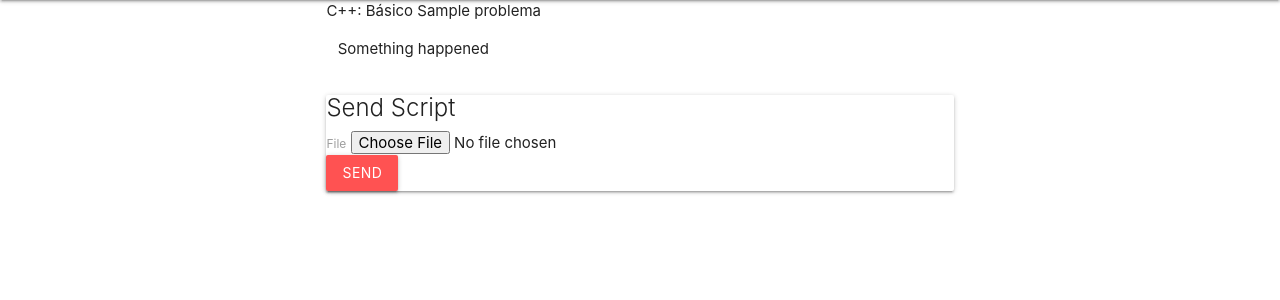
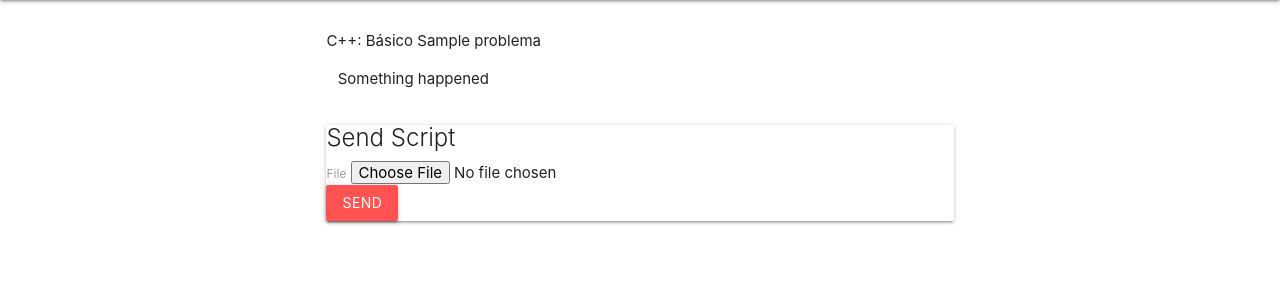
Before and after one commit to flouMicaza/NinasProject, a Django app: page /1/curso/1/problema/ in a window 1280 px wide. Shown: the part 64-364 px from the top of the page. Run offline with Django 3.2, Linux system fonts and the light colour scheme; a user stored in the database is signed in; data comes from the database, SQL or seed files in the repository; tables that the repository leaves empty hold one stand-in row (values such as "Sample post"); style sheets or scripts are compiled from the project's sources; parts of the project's set-up code (start-up, migrations or seed data) failed here and were passed over; some libraries are stand-ins or nearby versions.

Commit message:
Ajuste margen del container.

```diff
--- a/static/css/style.css
+++ /dev/null
@@ -1,3 +0,0 @@
-body {
-    background: white url("/usuarios/static-usuarios/img/pattern-simbolos-lila.png") ;
-}
--- a/static/scss/style.scss
+++ b/static/scss/style.scss
@@ -5,6 +5,9 @@ $absent-color: #FECCC4;
 $x-color: #B32727;
 $check-color: #15B342;
 
+.container {
+  margin-top: 2em;
+}
 .btn, .btn-large, .btn-small {
   background-color: $primary-color;
   font-family: -apple-system,BlinkMacSystemFont,"Segoe UI",Roboto,Oxygen-Sans,Ubuntu,Cantarell,"Helvetica Neue",sans-serif;
```
